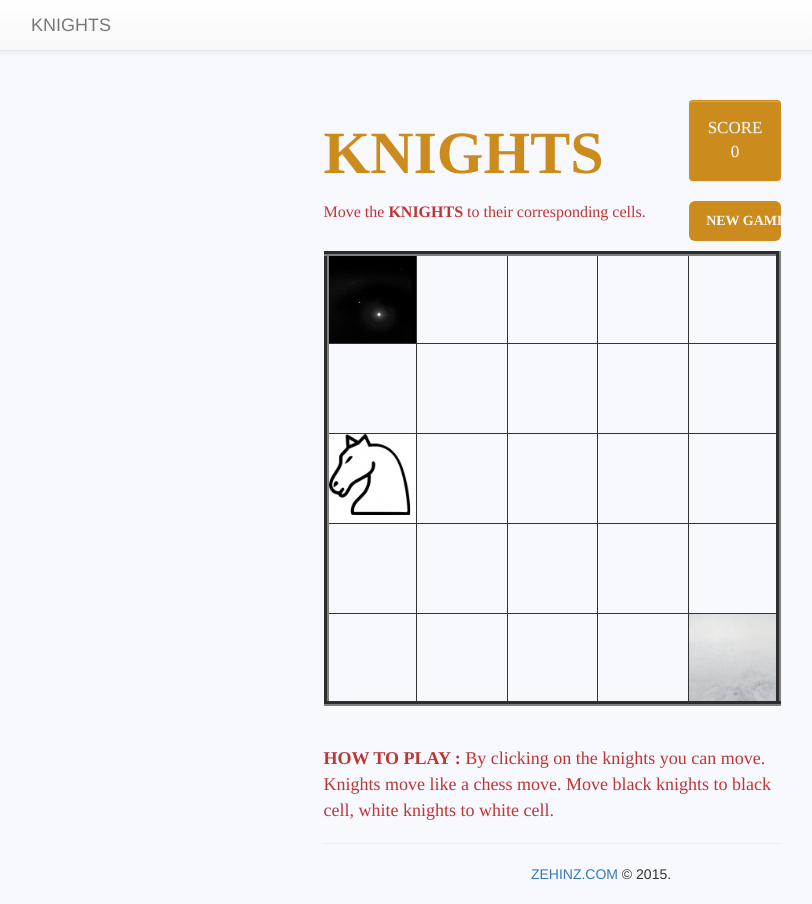
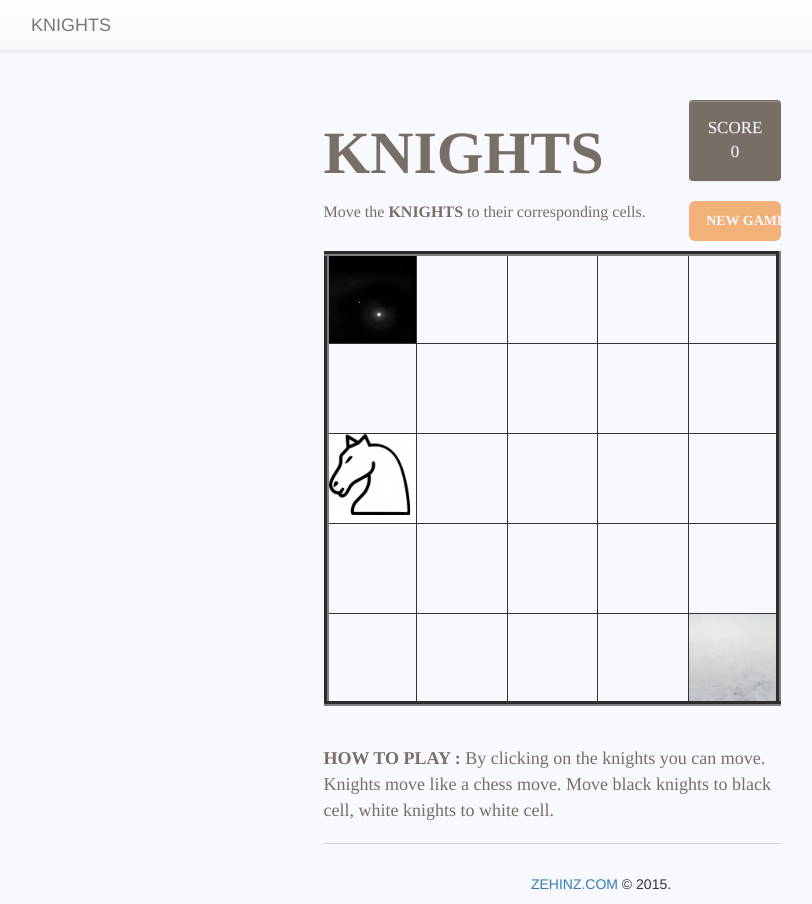
Before and after one commit to ivash/knights, a plain HTML site: page index.html in a window 1280 px wide. Shown: the whole page, without its empty margins (39-851 px from the left). Drawn offline with nearby package versions, Linux system fonts and the light colour scheme.

Commit message:
Change color of new button and others

```diff
--- a/index.css
+++ b/index.css
@@ -3,13 +3,13 @@ body {
 }
 
 #header {
-	color: #CB8C1D;
+	color: #776e65;
 	font-size: 60px;
 	font-family: times, Times New Roman, times-roman, georgia, serif
 }
 
 #messageArea {
-	color: #BD3632;
+	color: #776e65;
 	font-family: times, Times New Roman, times-roman, georgia, serif;
 	font-size: 16px;
 }
@@ -17,13 +17,13 @@ body {
 	color: #F8F8FF;
 	font-family: times, Times New Roman, times-roman, georgia, serif;
 	font-size: 17px;
-	background-color: #CB8C1D;
+	background-color: #776e65;
 }
 #newGameButton {
 	color: #F8F8FF;
 	font-size: 14px;
 	font-family:  times, Times New Roman, times-roman, georgia, serif;
-	background-color: #CB8C1D;
+	background-color: #f2b179;
 }
 #game_above {
 	padding-bottom: 10px;
@@ -59,7 +59,7 @@ strong.important {
 	margin-bottom: 20px;
 	font-family: times, Times New Roman, times-roman, georgia, serif;
 	font-size: 18px;
-	color: #BD3632;
+	color: #776e65;
 }
 
 .blackKnight {
@@ -70,3 +70,9 @@ strong.important {
 	background: url("whiteKnight.jpg") no-repeat center center;
 	background-size: 100% 100%;
 }
+
+hr {
+  border: none;
+  border-bottom: 1px solid #d8d4d0;
+  margin-top: 20px;
+  margin-bottom: 30px; }
```
